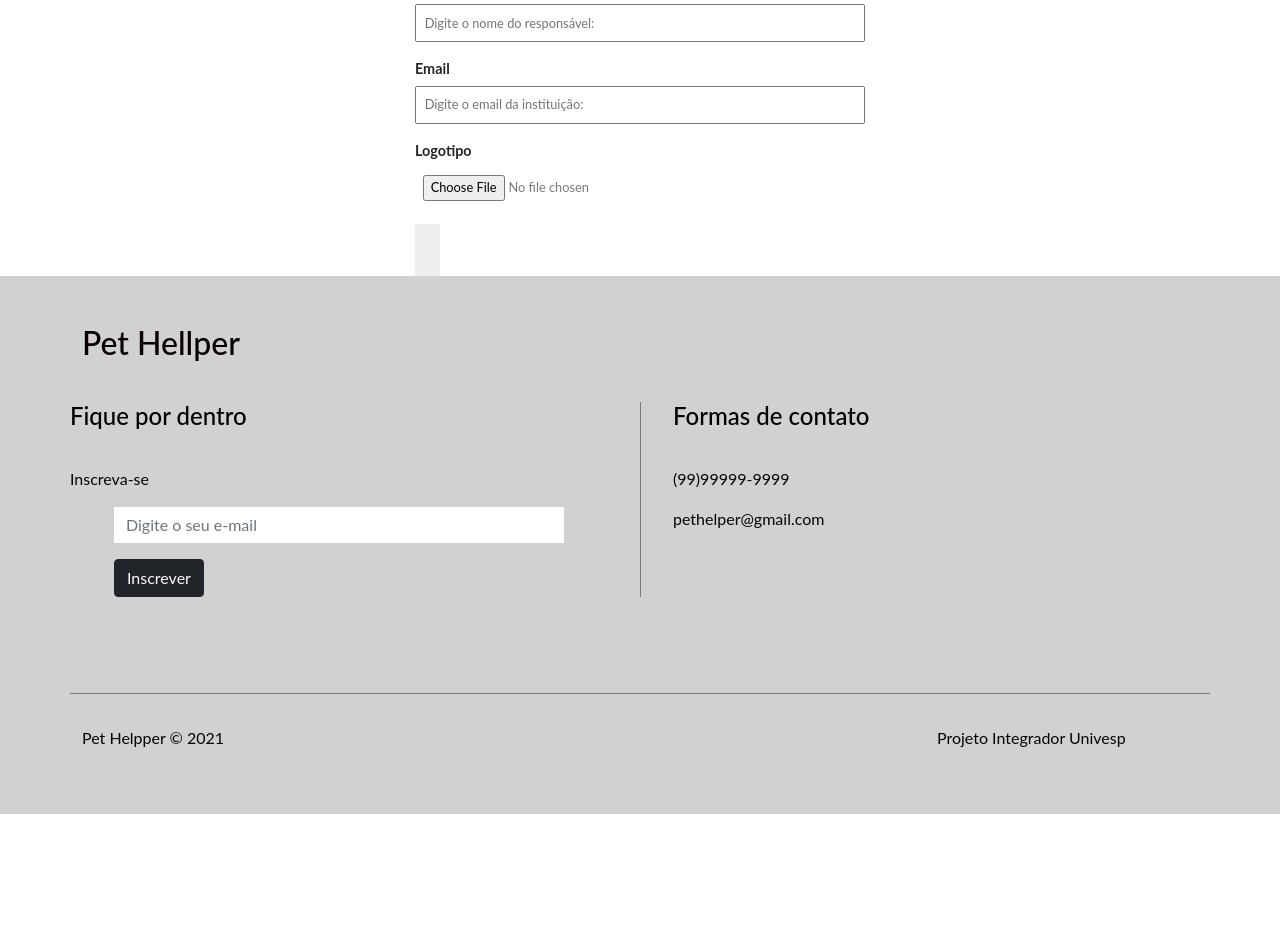
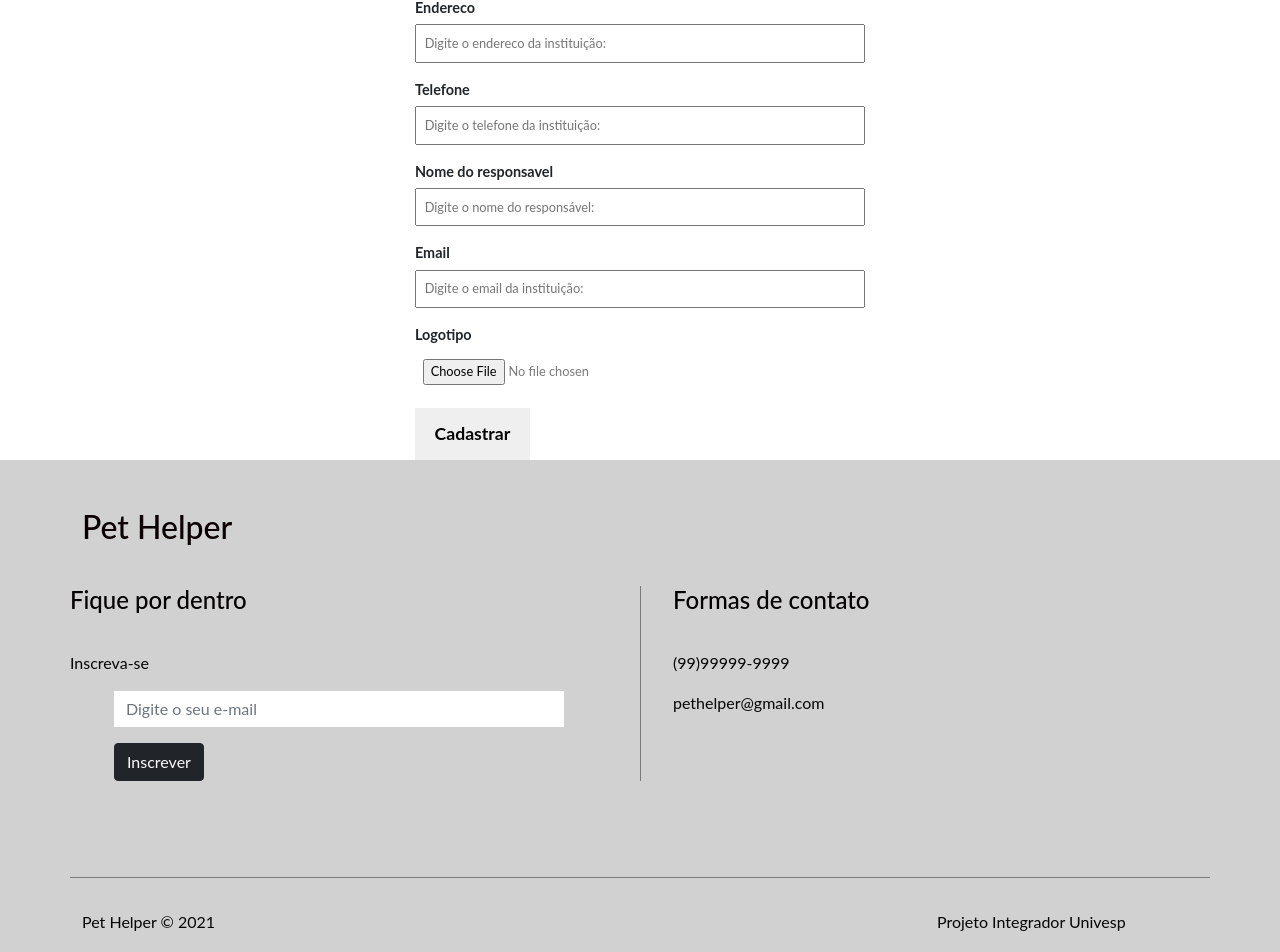
Before and after one commit to alexandrejengenhariadev/pethelper, an Angular app: page /ongs/new in a window 1280 px wide. Shown: the part 351-1303 px from the top of the page. Before the commit the page ends 1165 px from the top, so only its background shows below. Built offline with nearby package versions, Linux system fonts and the light colour scheme.

Commit message:
criada pagina nova-ong

```diff
--- a/src/app/app-routing.module.ts
+++ b/src/app/app-routing.module.ts
@@ -7,6 +7,7 @@ import { ComboComponent } from './components/pages/combo/combo.component';
 import { HomeComponent } from './components/pages/home/home.component';
 import { OngsComponent } from './components/pages/ongs/ongs.component';
 import { UsuariosComponent } from './components/pages/usuarios/usuarios.component';
+import { NovaOngComponent } from './components/pages/nova-ong/nova-ong.component';
 
 
 const routes: Routes = [
@@ -16,7 +17,7 @@ const routes: Routes = [
   {path:'combo',component:ComboComponent},
   {path:'ongs',component:OngsComponent},
   {path:'usuarios',component:UsuariosComponent},
-  {path:'ongs/new',component:OngFormComponent}
+  {path:'ongs/new',component:NovaOngComponent}
 
 
 
--- a/src/app/app.module.ts
+++ b/src/app/app.module.ts
@@ -16,6 +16,7 @@ import { AdministracaoComponent } from './components/pages/administracao/adminis
 import { HomeComponent } from './components/pages/home/home.component';
 import { OngFormComponent } from './components/ong-form/ong-form.component';
 import { MessagesComponent } from './components/messages/messages.component';
+import { NovaOngComponent } from './components/pages/nova-ong/nova-ong.component';
 
 
 
@@ -32,6 +33,7 @@ import { MessagesComponent } from './components/messages/messages.component';
     HomeComponent,
     OngFormComponent,
     MessagesComponent,
+    NovaOngComponent,
 
   ],
   imports: [
--- a/src/app/components/footer/footer.component.html
+++ b/src/app/components/footer/footer.component.html
@@ -6,7 +6,7 @@
             <div class="col-12" id="footer-top">
                 <div class="row justify-content-between">
                     <div class="col-4">
-                        <h2>Pet Hellper</h2>
+                        <h2>Pet Helper</h2>
                     </div>
                     <div class="col-4" id="social-icons">
                         <i class="bi bi-facebook"></i>
@@ -41,7 +41,7 @@
             <div class="col-12" id="footer-bottom">
                 <div class="row justify-content-between">
                     <div class="col-12 col-md-3">
-                        <p class="primary-color">Pet Helpper &copy; 2021</p>
+                        <p class="primary-color">Pet Helper &copy; 2021</p>
                     </div>
                     <div class="col-12 col-md-3">
                         <p class="primary-color">Projeto Integrador Univesp
--- a/src/app/components/header/header.component.html
+++ b/src/app/components/header/header.component.html
@@ -1,4 +1,4 @@
-<nav class="navbar navbar-expand-lg fixed-top bg-footer-header-color" id="navbar">
+<nav class="navbar navbar-expand-lg fixed-top bg-footer-header-color" id="navbar" >
   <div class="container py-3">
       <a class="navbar-brand" href="#"><img src="/assets/logo.png" alt="pethellper">
           <span class="primary-color">Pet Helper </span>
@@ -18,8 +18,8 @@
               </li>
           </ul>
 
-          <form class="d-flex cadastro">
-              <button class="btn btn-danger" type="submit"> <a routerLink="ongs/new">CADASTRE-SE AQUI!</a> </button>
+          <form class="d-flex cadastro" >
+              <button class="btn btn-danger" type="submit" > <a routerLink="ongs/new">CADASTRE-SE AQUI!</a> </button>
           </form>
 
       </div>
--- a/src/app/components/header/header.component.ts
+++ b/src/app/components/header/header.component.ts
@@ -7,6 +7,7 @@ import { Component, OnInit } from '@angular/core';
 })
 export class HeaderComponent implements OnInit {
 
+
   constructor() { }
 
   ngOnInit(): void {
--- a/src/app/components/ong-form/ong-form.component.html
+++ b/src/app/components/ong-form/ong-form.component.html
@@ -1,4 +1,11 @@
-<form (ngSubmit)="submit()"[formGroup]="ongForm" #formDir="ngForm">
+<br>
+<br>
+<br>
+<br>
+<br>
+<br>
+
+<form (ngSubmit)="submit()"[formGroup]="ongForm" #formDir="ngForm" >
 
 
     <div class="form-group">
@@ -71,5 +78,5 @@
         <label for="imagem">Logotipo</label>
         <input type="file" (change)="onFileSelected($event)">
     </div>
-    <input type="submit" value={{btnText}}>
+    <input type="submit" value="Cadastrar">
 </form>
--- /dev/null
+++ b/src/app/components/pages/nova-ong/nova-ong.component.html
@@ -0,0 +1,2 @@
+<p>nova-ong works!</p>
+<app-ong-form [btnText]="btnText"></app-ong-form>
--- /dev/null
+++ b/src/app/components/pages/nova-ong/nova-ong.component.ts
@@ -0,0 +1,16 @@
+import { Component, OnInit } from '@angular/core';
+
+@Component({
+  selector: 'app-nova-ong',
+  templateUrl: './nova-ong.component.html',
+  styleUrls: ['./nova-ong.component.css']
+})
+export class NovaOngComponent implements OnInit {
+  btnText="Cadastrar";
+
+  constructor() { }
+
+  ngOnInit(): void {
+  }
+
+}
--- a/src/styles.css
+++ b/src/styles.css
@@ -284,9 +284,10 @@ form {
     font-size: 0.8em;
 }
 input[type="submit"]{
+    color:#050505;
     background-color: #efefef;
     border: 2px solid transparent;
-    padding: 0.6em;
+    padding: 0.6em 1em;
     font-weight: bold;
     font-size: 1.1em;
     cursor: pointer;
```
Also changed, not shown: src/app/components/pages/nova-ong/nova-ong.component.css (added), 1 other file (tests, documents, lock files or other folders).
